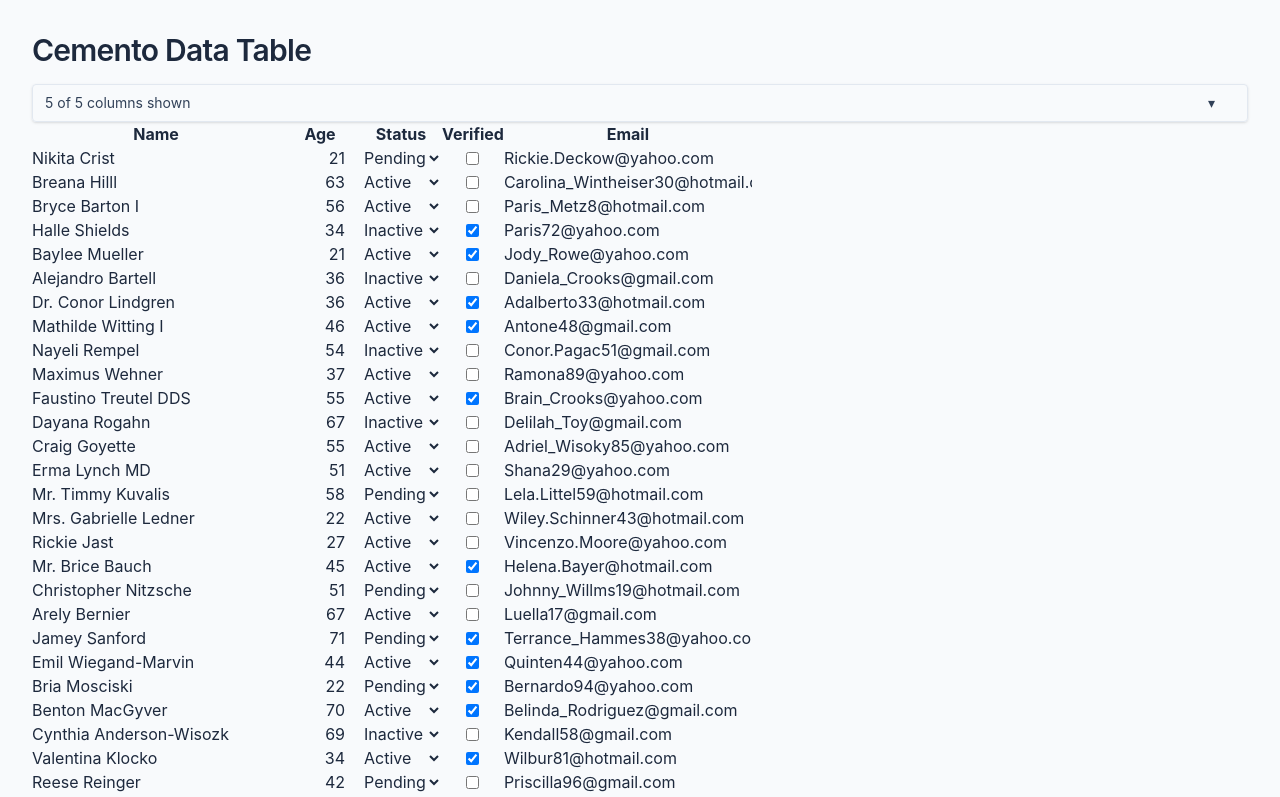
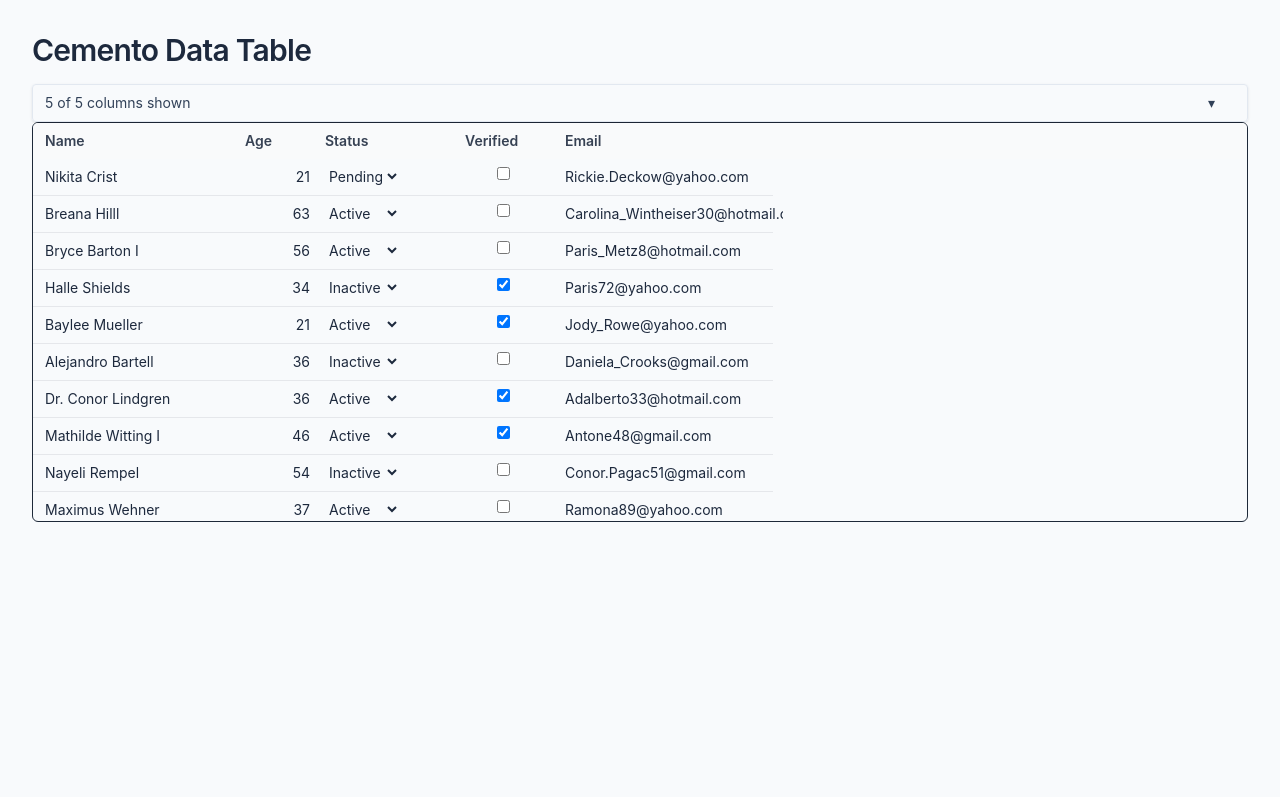
Before and after one commit to RonHachmon/Cemento, a React (Vite) app: page / in a window 1280 px wide. Shown: the top 797 px of the page. Built offline with nearby package versions, Linux system fonts and the light colour scheme.

Commit message:
tanstack virulizer

```diff
--- a/package.json
+++ b/package.json
@@ -13,6 +13,7 @@
   },
   "dependencies": {
     "@tailwindcss/vite": "^4.3.2",
+    "@tanstack/react-virtual": "^3.14.6",
     "react": "^19.2.7",
     "react-dom": "^19.2.7",
     "tailwindcss": "^4.3.2"
--- /dev/null
+++ b/src/components/DataGrid.tsx
@@ -0,0 +1,102 @@
+import { useRef } from 'react';
+import { useVirtualizer } from '@tanstack/react-virtual';
+import type { CellValue, ColumnDef, Row } from '../data/database';
+import { CellRenderer } from './cells/CellRenderer';
+
+interface DataGridProps {
+  columns: ColumnDef[];
+  data: Row[];
+  onChange: (rowId: string, columnId: string, value: CellValue) => void;
+}
+
+export default function DataGrid({ columns, data, onChange }: DataGridProps) {
+  const parentRef = useRef(null);
+
+  const rowVirtualizer = useVirtualizer({
+    count: data.length,
+    getScrollElement: () => parentRef.current,
+    estimateSize: () => 40,
+    overscan: 10,
+  });
+
+  return (
+
+    <div
+      ref={parentRef}
+      className="h-[400px] overflow-auto rounded-md border border-gray-800"
+    >
+
+      <table className="w-full border-collapse text-sm">
+        <thead className="sticky top-0 z-10 bg-gray-50">
+          <tr className="flex">
+            {columns.map((col) => (
+              <th
+                key={col.id}
+                style={{ width: col.width, flexShrink: 0 }}
+                className="box-border px-3 py-2 text-left font-semibold text-gray-700"
+              >
+                {col.title}
+              </th>
+            ))}
+          </tr>
+        </thead>
+
+        <tbody
+          style={{ height: rowVirtualizer.getTotalSize() }}
+          className="relative block"
+          >
+            {
+            rowVirtualizer.getVirtualItems().map((virtualRow) => {
+              const row = data[virtualRow.index];
+              return (
+                <tr
+                  key={virtualRow.key}
+                  className="flex absolute w-full"
+                  style={{ transform: `translateY(${virtualRow.start}px)` }}
+                  ref={(el) => rowVirtualizer.measureElement(el)}
+                  data-index={virtualRow.index}
+                >
+                  {columns.map((col) => (
+                    <td
+                      key={col.id}
+                      style={{ width: col.width, flexShrink: 0 }}
+                      className="box-border px-3 py-2 border-b border-gray-200"
+                    >
+                      <CellRenderer
+                        column={col}
+                        value={row[col.id]}
+                        onChange={(value) => onChange(row.id, col.id, value)}
+                      />
+                    </td>
+                  ))}
+                </tr>
+              );
+            })}
+
+
+
+
+
+          </tbody>
+        {/* <tbody
+          style={{ height: rowVirtualizer.getTotalSize() }}
+          className="relative block"
+        >
+          {data.map((row) => (
+            <tr key={row.id}>
+              {columns.map((col) => (
+                <td key={col.id}>
+                  <CellRenderer
+                    column={col}
+                    value={row[col.id]}
+                    onChange={(value) => onChange(row.id, col.id, value)}
+                  />
+                </td>
+              ))}
+            </tr>
+          ))}
+        </tbody> */}
+      </table>
+      </div>
+  );
+}
--- a/src/components/Table.tsx
+++ b/src/components/Table.tsx
@@ -1,7 +1,7 @@
 import { useEffect, useMemo, useRef, useState } from 'react';
 import type { CellValue } from '../data/database';
 import { mockTableDataFaker } from '../data/mockDataFaker';
-import { CellRenderer } from './cells/CellRenderer';
+import DataGrid from './DataGrid';
 
 export default function Table() {
   const { columns } = mockTableDataFaker;
@@ -22,7 +22,10 @@ export default function Table() {
 
   useEffect(() => {
     function onClickOutside(e: MouseEvent) {
-      if (containerRef.current && !containerRef.current.contains(e.target as Node)) setIsOpen(false);
+      if (containerRef.current && !containerRef.current.contains(e.target as Node))
+        {
+            setIsOpen(false);
+        }
     }
     document.addEventListener('mousedown', onClickOutside);
     return () => document.removeEventListener('mousedown', onClickOutside);
@@ -70,30 +73,7 @@ export default function Table() {
         )}
       </div>
 
-    <table>
-      <thead>
-        <tr>
-          {displayedColumns.map((col) => (
-            <th key={col.id}>{col.title}</th>
-          ))}
-        </tr>
-      </thead>
-      <tbody>
-        {data.map((row) => (
-          <tr key={row.id}>
-            {displayedColumns.map((col) => (
-              <td key={col.id}>
-                <CellRenderer
-                  column={col}
-                  value={row[col.id]}
-                  onChange={(value) => handleChange(row.id, col.id, value)}
-                />
-              </td>
-            ))}
-          </tr>
-        ))}
-      </tbody>
-    </table>
+      <DataGrid columns={displayedColumns} data={data} onChange={handleChange} />
     </>
   );
 }
```
Also changed, not shown: 1 other file (tests, documents, lock files or other folders).
